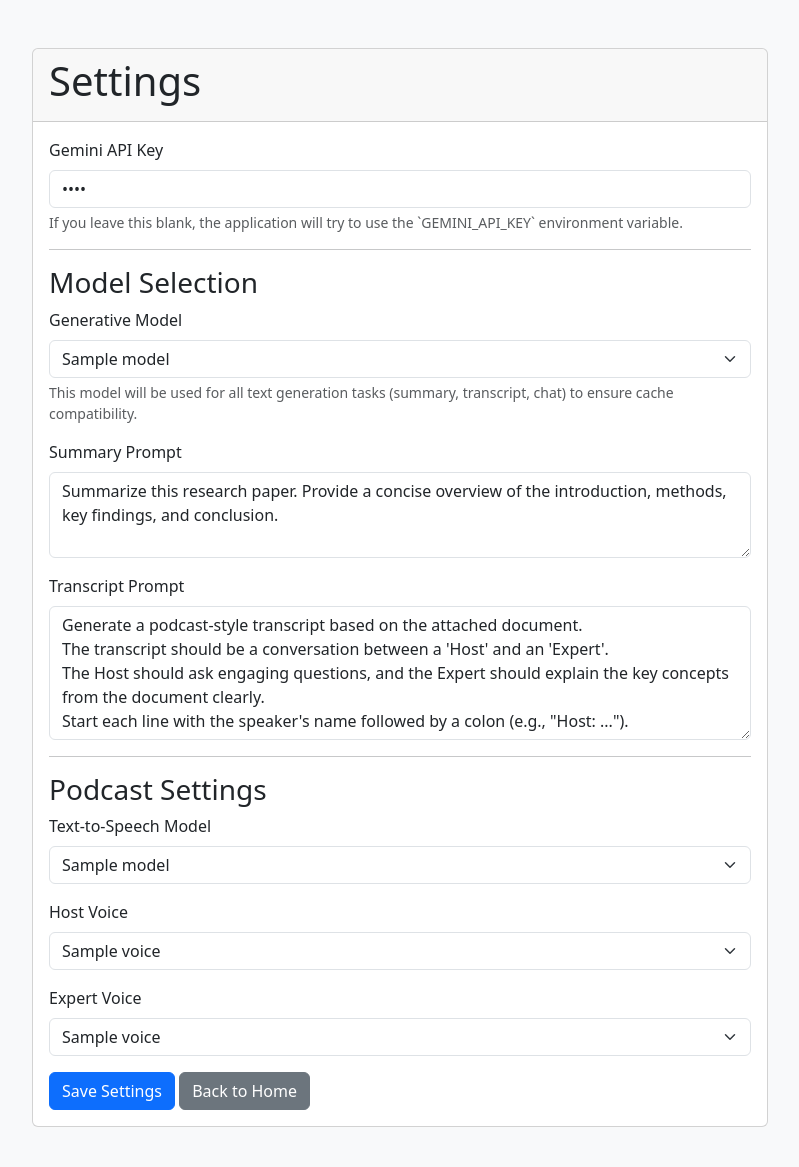
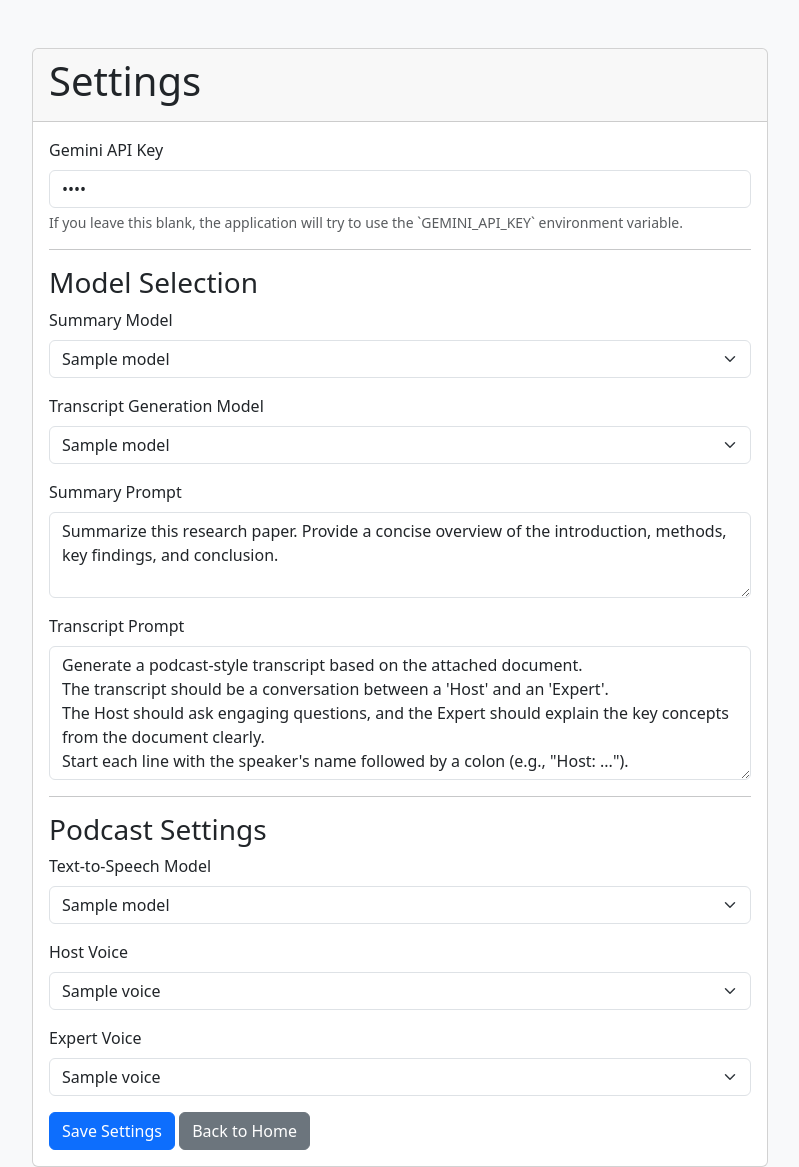
Before and after one commit to dranoto/audiopaper, a Flask app: template templates/settings.html in a window 1280 px wide. Shown: the whole page, without its empty margins (240-1039 px from the left). Before the commit the page ends 1127 px from the top, so only its background shows below. Run offline with Flask 3, Linux system fonts and the light colour scheme; tables that the repository leaves empty hold one stand-in row (values such as "Sample post"); the template is opened without the code that fills it: values that come from a table or form of the project are taken from there, most other values are stand-ins (such as "Sample title", 1, 10 or a date in 2020).

Commit message:
Revert "Feat: Consolidate model settings and preserve uploaded files (#18)"
This reverts commit 56a14ee46afe373c7da6e06a8bbf96a294cecc9a.

```diff
--- a/app.py
+++ b/app.py
@@ -87,24 +87,20 @@ def cache_file(file_id):
 
         app.logger.info(f"Creating cache for {uploaded_file.name}...")
         # Note: The model for the cache must match the model used for generation.
-        # We'll use the generative_model as a default, but this could be a setting.
+        # We'll use the summary_model as a default, but this could be a setting.
         settings = get_settings()
         cache = app.gemini_client.caches.create(
-            model=f"models/{settings.generative_model}",
-            config={
-                "contents": [uploaded_file]
-            }
+            model=f"models/{settings.summary_model}",
+            contents=[uploaded_file]
         )
 
         pdf_file.cached_content_name = cache.name
         db.session.commit()
         app.logger.info(f"Cache created successfully: {cache.name}")
 
-        # Per user feedback, we are no longer deleting the file from the File API
-        # after caching. This allows the original file to be used for other purposes
-        # or for caches to be rebuilt if necessary.
-        # app.gemini_client.files.delete(name=uploaded_file.name)
-        # app.logger.info(f"Deleted temporary file {uploaded_file.name} after caching.")
+        # Clean up the uploaded file since it's now cached
+        app.gemini_client.files.delete(name=uploaded_file.name)
+        app.logger.info(f"Deleted temporary file {uploaded_file.name} after caching.")
 
         return jsonify({'status': 'cached', 'cache_name': cache.name})
 
@@ -131,7 +127,7 @@ def _run_summary_generation(app, task_id, file_id):
                 raise Exception(f"File {file_id} is not cached.")
 
             prompt = settings.summary_prompt
-            model_name = f"models/{settings.generative_model}"
+            model_name = f"models/{settings.summary_model}"
 
             app.logger.info(f"Task {task_id}: Generating summary with {model_name} using cache {pdf_file.cached_content_name}...")
             response = app.gemini_client.models.generate_content(
@@ -216,7 +212,7 @@ def _run_transcript_generation(app, task_id, file_id):
             if not pdf_file.cached_content_name:
                 raise Exception(f"File {file_id} is not cached.")
 
-            model_name = f"models/{settings.generative_model}"
+            model_name = f"models/{settings.transcript_model}"
             app.logger.info(f"Task {task_id}: Generating transcript with {model_name} using cache {pdf_file.cached_content_name}...")
             response = app.gemini_client.models.generate_content(
                 model=model_name,
@@ -407,7 +403,7 @@ def chat_with_file(file_id):
         return Response("Error: Gemini client not initialized. Please set API key in settings.", status=500, mimetype='text/plain')
 
     settings = get_settings()
-    model_name = f"models/{settings.generative_model}" # Chat will use the same model as summary for cache compatibility
+    model_name = f"models/{settings.summary_model}" # Chat will use the same model as summary for cache compatibility
 
     return Response(stream_with_context(_generate_chat_response(pdf_file.cached_content_name, history, question, model_name, app.gemini_client, app.logger)), mimetype='text/plain')
 
@@ -417,7 +413,8 @@ def settings():
     settings = get_settings()
     if request.method == 'POST':
         settings.gemini_api_key = request.form.get('gemini_api_key')
-        settings.generative_model = request.form.get('generative_model')
+        settings.summary_model = request.form.get('summary_model')
+        settings.transcript_model = request.form.get('transcript_model')
         settings.tts_model = request.form.get('tts_model')
         settings.tts_host_voice = request.form.get('tts_host_voice')
         settings.tts_expert_voice = request.form.get('tts_expert_voice')
--- a/database.py
+++ b/database.py
@@ -38,7 +38,8 @@ class Settings(db.Model):
     id = db.Column(db.Integer, primary_key=True)
     lock = db.Column(db.String(10), unique=True, default='main_settings', nullable=False)
     gemini_api_key = db.Column(db.String(200), nullable=True)
-    generative_model = db.Column(db.String(100), nullable=False, default='gemini-1.5-pro-latest')
+    summary_model = db.Column(db.String(100), nullable=False, default='gemini-1.5-pro-latest')
+    transcript_model = db.Column(db.String(100), nullable=False, default='gemini-1.5-pro-latest')
     tts_model = db.Column(db.String(100), nullable=False, default='gemini-2.5-flash-preview-tts')
     tts_host_voice = db.Column(db.String(100), nullable=False, default='Kore')
     tts_expert_voice = db.Column(db.String(100), nullable=False, default='Puck')
--- a/templates/settings.html
+++ b/templates/settings.html
@@ -25,13 +25,20 @@
                             <hr>
                             <h3>Model Selection</h3>
                             <div class="mb-3">
-                                <label for="generative_model" class="form-label">Generative Model</label>
-                                <select class="form-select" id="generative_model" name="generative_model">
+                                <label for="summary_model" class="form-label">Summary Model</label>
+                                <select class="form-select" id="summary_model" name="summary_model">
                                     {% for model in text_models %}
-                                        <option value="{{ model }}" {% if model == settings.generative_model %}selected{% endif %}>{{ model }}</option>
+                                        <option value="{{ model }}" {% if model == settings.summary_model %}selected{% endif %}>{{ model }}</option>
                                     {% endfor %}
                                 </select>
-                                <div class="form-text">This model will be used for all text generation tasks (summary, transcript, chat) to ensure cache compatibility.</div>
+                            </div>
+                            <div class="mb-3">
+                                <label for="transcript_model" class="form-label">Transcript Generation Model</label>
+                                <select class="form-select" id="transcript_model" name="transcript_model">
+                                    {% for model in text_models %}
+                                        <option value="{{ model }}" {% if model == settings.transcript_model %}selected{% endif %}>{{ model }}</option>
+                                    {% endfor %}
+                                </select>
                             </div>
                             <div class="mb-3">
                                 <label for="summary_prompt" class="form-label">Summary Prompt</label>
```
